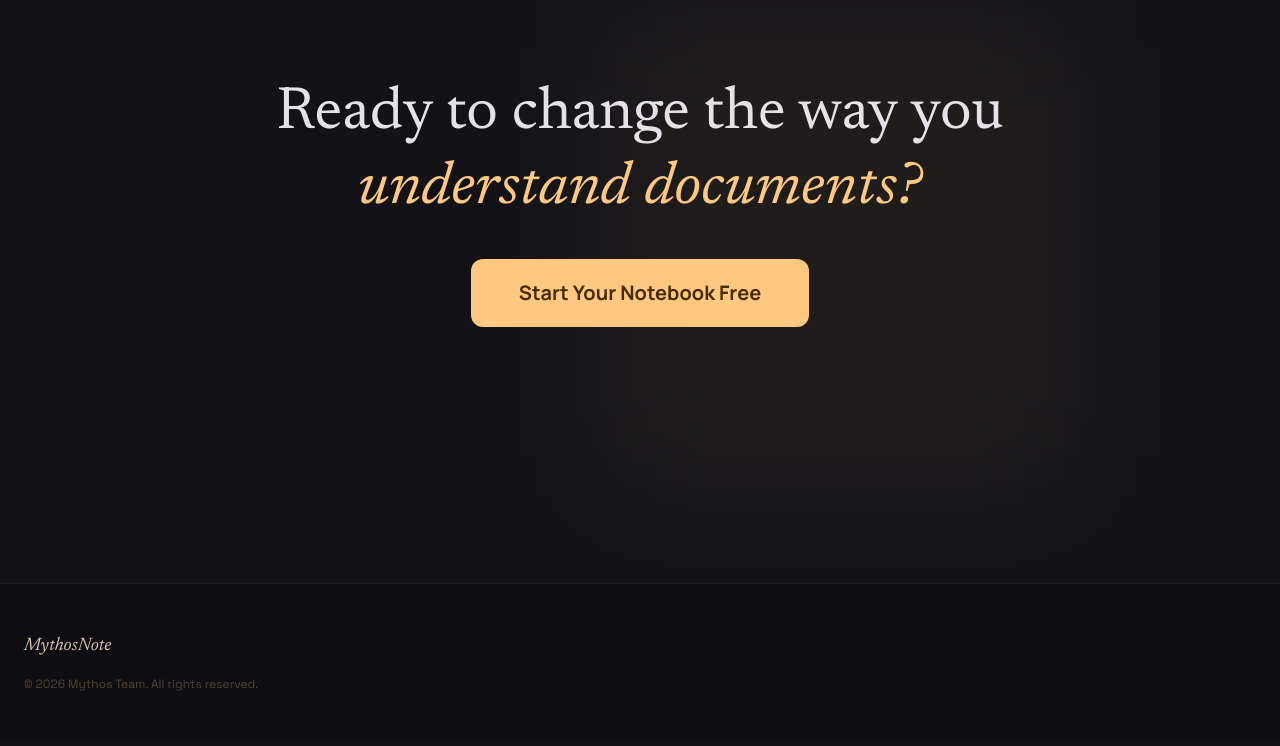
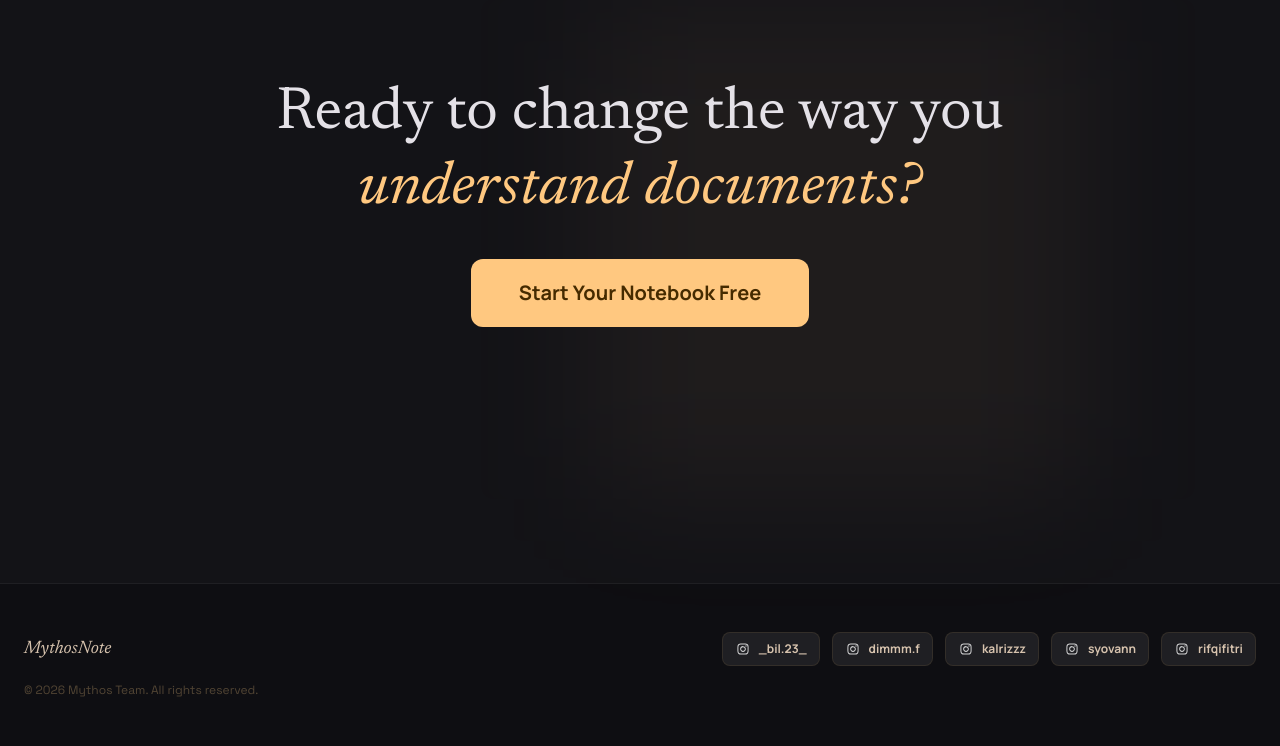
Before and after one commit to IbnuSabilGitHub/MythosNote, a Django app: page / in a window 1280 px wide. Shown: the part 2874-3620 px from the top of the page. Before the commit the page ends 3565 px from the top, so only its background shows below. Run offline with Django 4.2, Linux system fonts and the light colour scheme; style sheets or scripts are compiled from the project's sources; some libraries are stand-ins or nearby versions.

Commit message:
feat(home.html): menambahkan tautan Instagram dengan nama anggota tim ke footer.

```diff
--- a/templates/home.html
+++ b/templates/home.html
@@ -41,7 +41,7 @@
         class="absolute right-38 top-54 w-76 rotate-5">
         <div class="rounded-xl border border-primary/30 bg-surface-container-highest/80 px-6 py-3 backdrop-blur-md">
           <div class="flex items-center gap-4">
-              <iconify-icon icon="tabler:affiliate" class="text-primary text-xl"></iconify-icon>
+            <iconify-icon icon="tabler:affiliate" class="text-primary text-xl"></iconify-icon>
             <span class="font-newsreader text-lg font-bold italic text-on-surface">Modern Education System</span>
           </div>
         </div>
@@ -150,7 +150,7 @@
           </p>
         </div>
         <div class="mt-12 flex justify-end">
-              <iconify-icon icon="tabler:file-text-ai" class="text-primary text-4xl"></iconify-icon>
+          <iconify-icon icon="tabler:file-text-ai" class="text-primary text-4xl"></iconify-icon>
         </div>
       </div>
 
@@ -171,7 +171,7 @@
       <div data-aos="fade-up" data-aos-duration="1000" data-aos-delay="300"
         class="col-span-1 rounded-2xl border border-outline-variant bg-surface-container-high p-8 lg:col-span-4">
         <div class="mb-6 flex h-12 w-12 items-center justify-center rounded-lg bg-surface-container-highest">
-            <iconify-icon icon="tabler:binary-tree-2" class="text-primary text-2xl"></iconify-icon>
+          <iconify-icon icon="tabler:binary-tree-2" class="text-primary text-2xl"></iconify-icon>
         </div>
         <h4 class="font-newsreader text-lg font-bold text-on-surface sm:text-xl">Four Outputs, One Click</h4>
         <p class="mt-3 text-xs font-bold text-on-surface-variant sm:text-sm leading-relaxed">
@@ -183,8 +183,8 @@
       <!-- Feature Card 4 - Large -->
       <div data-aos="fade-up" data-aos-duration="1000" data-aos-delay="400"
         class="relative col-span-1 overflow-hidden rounded-2xl border border-outline-variant bg-surface-container-low lg:col-span-8">
-        <img class="absolute inset-0 h-full w-full object-cover opacity-10"
-          src="{% static 'img/feature_card_4.png' %}" alt="" />
+        <img class="absolute inset-0 h-full w-full object-cover opacity-10" src="{% static 'img/feature_card_4.png' %}"
+          alt="" />
         <div class="relative p-10">
           <h3 class="font-newsreader text-xl font-bold text-on-surface sm:text-2xl lg:text-[1.875rem]">
             From Hundreds of Pages to One Page
@@ -279,8 +279,7 @@
           <!-- Image Section -->
           <div data-aos="fade-left" data-aos-duration="1000" data-aos-delay="200"
             class="relative flex-1 overflow-hidden rounded-3xl border border-outline-variant bg-surface-container">
-            <img class="size-full object-cover"
-              src="{% static 'img/vertical_timeline_image.png' %}"
+            <img class="size-full object-cover" src="{% static 'img/vertical_timeline_image.png' %}"
               alt="How it works illustration" />
 
             <!-- Gradient Overlay -->
@@ -327,7 +326,46 @@
   <!-- Footer -->
   <footer class="border-t border-surface-container bg-surface-container-lowest">
     <div class="mx-auto flex max-w-7xl flex-col gap-4 px-6 py-12">
-      <span class="font-newsreader text-lg italic text-on-surface-variant">MythosNote</span>
+      <div class="flex flex-col gap-4 sm:flex-row sm:items-center">
+        <span class="font-newsreader text-lg italic text-on-surface-variant">MythosNote</span>
+        <div class="flex flex-wrap items-center gap-3 sm:ml-auto sm:justify-end">
+          <a class="group inline-flex items-center gap-2 rounded-lg border border-outline-variant/40 bg-surface-container px-3 py-2 text-xs font-bold text-on-surface-variant transition hover:border-primary hover:text-on-surface"
+            href="https://www.instagram.com/_bil.23_?igsh=eDB6dXk2ZTB4dmwz" target="_blank" rel="noopener noreferrer"
+            aria-label="Instagram - Ibnu Shabill Al Zahari">
+            <img class="h-4 w-4 opacity-80 transition group-hover:opacity-100"
+              src="{% static 'svg/instagram-logo.svg' %}" alt="Instagram" />
+            <span>_bil.23_</span>
+          </a>
+          <a class="group inline-flex items-center gap-2 rounded-lg border border-outline-variant/40 bg-surface-container px-3 py-2 text-xs font-bold text-on-surface-variant transition hover:border-primary hover:text-on-surface"
+            href="https://www.instagram.com/dimmm.f?igsh=MXdqOTZ6OWNxMmtrcQ==" target="_blank" rel="noopener noreferrer"
+            aria-label="Instagram - Dimas Firmansyah">
+            <img class="h-4 w-4 opacity-80 transition group-hover:opacity-100"
+              src="{% static 'svg/instagram-logo.svg' %}" alt="Instagram" />
+            <span>dimmm.f</span>
+          </a>
+          <a class="group inline-flex items-center gap-2 rounded-lg border border-outline-variant/40 bg-surface-container px-3 py-2 text-xs font-bold text-on-surface-variant transition hover:border-primary hover:text-on-surface"
+            href="https://www.instagram.com/kalrizzz?igsh=MXFheWE3bGU0NW5tcg==" target="_blank"
+            rel="noopener noreferrer" aria-label="Instagram - Haekal Rizqi Ramadhan">
+            <img class="h-4 w-4 opacity-80 transition group-hover:opacity-100"
+              src="{% static 'svg/instagram-logo.svg' %}" alt="Instagram" />
+            <span>kalrizzz</span>
+          </a>
+          <a class="group inline-flex items-center gap-2 rounded-lg border border-outline-variant/40 bg-surface-container px-3 py-2 text-xs font-bold text-on-surface-variant transition hover:border-primary hover:text-on-surface"
+            href="https://www.instagram.com/syovann?igsh=cTVjNzFubnFhcXJt" target="_blank" rel="noopener noreferrer"
+            aria-label="Instagram - Syovan Reviyadi">
+            <img class="h-4 w-4 opacity-80 transition group-hover:opacity-100"
+              src="{% static 'svg/instagram-logo.svg' %}" alt="Instagram" />
+            <span>syovann</span>
+          </a>
+          <a class="group inline-flex items-center gap-2 rounded-lg border border-outline-variant/40 bg-surface-container px-3 py-2 text-xs font-bold text-on-surface-variant transition hover:border-primary hover:text-on-surface"
+            href="https://www.instagram.com/rifqifitri?igsh=NDB6OGN3djgzM2pw" target="_blank" rel="noopener noreferrer"
+            aria-label="Instagram - Rifqi Fitriansyah">
+            <img class="h-4 w-4 opacity-80 transition group-hover:opacity-100"
+              src="{% static 'svg/instagram-logo.svg' %}" alt="Instagram" />
+            <span>rifqifitri</span>
+          </a>
+        </div>
+      </div>
       <span class="font-grotesk text-xs text-outline-variant">&copy; {% now "Y" %} Mythos Team. All rights
         reserved.</span>
     </div>
```
Also changed, not shown: static/svg/instagram-logo.svg (added).
